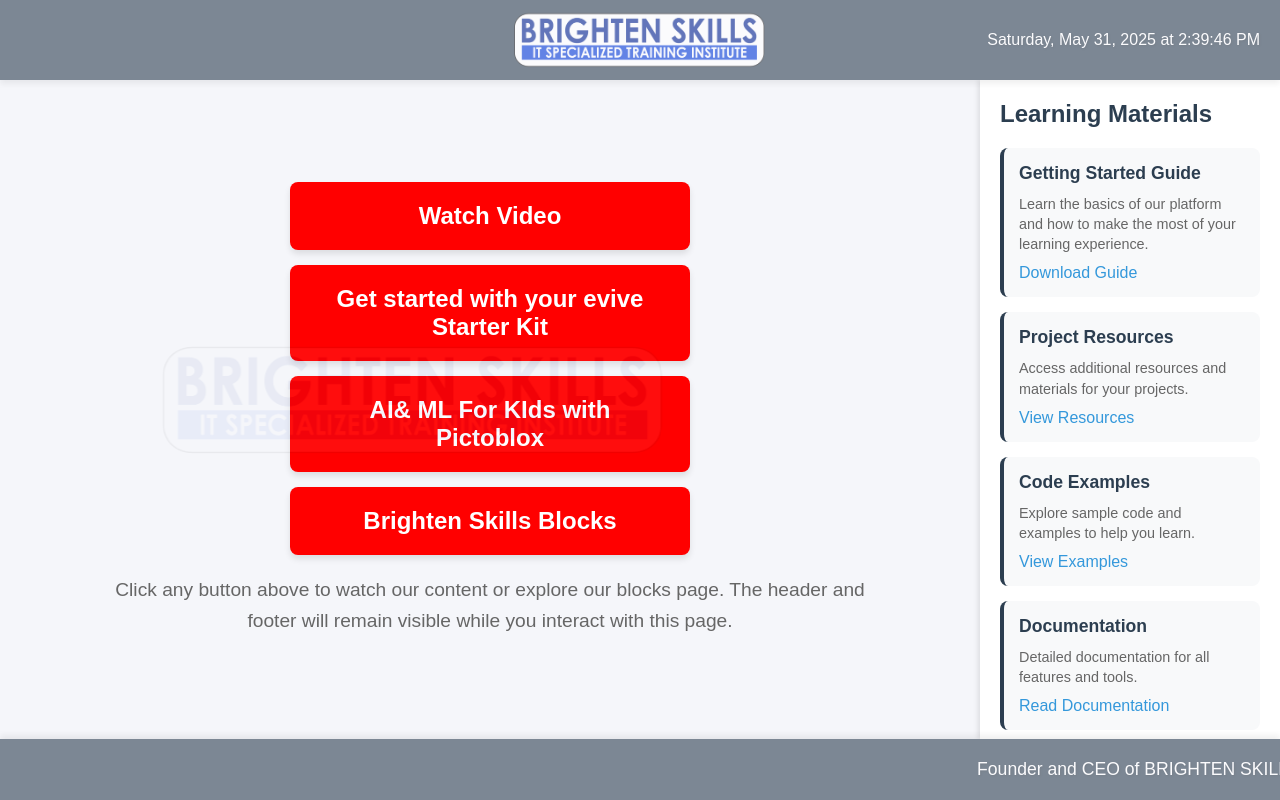
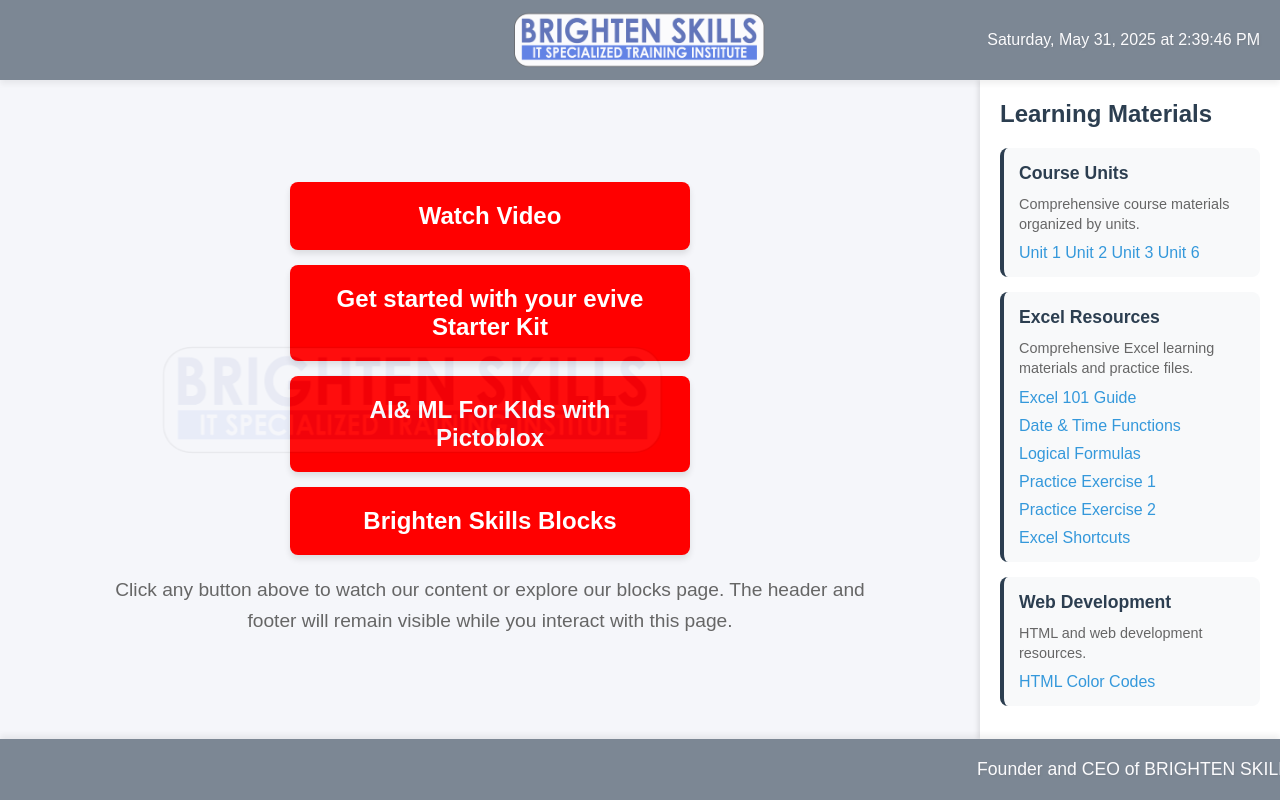
Before and after one commit to BRIGHTENSKILLS/bskyoutube, a website: page index.html in a window 1280 px wide. Drawn offline with Linux system fonts and the light colour scheme.

Commit message:
index.html

```diff
--- a/index.html
+++ b/index.html
@@ -337,24 +337,27 @@
             <div class="materials-sidebar">
                 <h2>Learning Materials</h2>
                 <div class="material-item">
-                    <h3>Getting Started Guide</h3>
-                    <p>Learn the basics of our platform and how to make the most of your learning experience.</p>
-                    <a href="#">Download Guide</a>
+                    <h3>Course Units</h3>
+                    <p>Comprehensive course materials organized by units.</p>
+                    <a href="materials/resources/UNIT 1.pdf" target="_blank">Unit 1</a>
+                    <a href="materials/resources/UNIT 2.pdf" target="_blank">Unit 2</a>
+                    <a href="materials/resources/UNIT 3.pdf" target="_blank">Unit 3</a>
+                    <a href="materials/resources/UNIT 6.pdf" target="_blank">Unit 6</a>
                 </div>
                 <div class="material-item">
-                    <h3>Project Resources</h3>
-                    <p>Access additional resources and materials for your projects.</p>
-                    <a href="#">View Resources</a>
+                    <h3>Excel Resources</h3>
+                    <p>Comprehensive Excel learning materials and practice files.</p>
+                    <a href="materials/resources/EBook BRIGHTEN SKILLS EXCEL_101.pdf" target="_blank">Excel 101 Guide</a>
+                    <a href="materials/resources/EXCEL DATE AND TIME UNIT.pdf" target="_blank">Date & Time Functions</a>
+                    <a href="materials/resources/Excel Logical Formulas.pdf" target="_blank">Logical Formulas</a>
+                    <a href="materials/resources/excel practice.pdf" target="_blank">Practice Exercise 1</a>
+                    <a href="materials/resources/excel practice2.pdf" target="_blank">Practice Exercise 2</a>
+                    <a href="materials/resources/Exceljet_Excel_Shortcuts_221220.pdf" target="_blank">Excel Shortcuts</a>
                 </div>
                 <div class="material-item">
-                    <h3>Code Examples</h3>
-                    <p>Explore sample code and examples to help you learn.</p>
-                    <a href="#">View Examples</a>
-                </div>
-                <div class="material-item">
-                    <h3>Documentation</h3>
-                    <p>Detailed documentation for all features and tools.</p>
-                    <a href="#">Read Documentation</a>
+                    <h3>Web Development</h3>
+                    <p>HTML and web development resources.</p>
+                    <a href="materials/resources/html color codes.pdf" target="_blank">HTML Color Codes</a>
                 </div>
             </div>
         </div>
```
